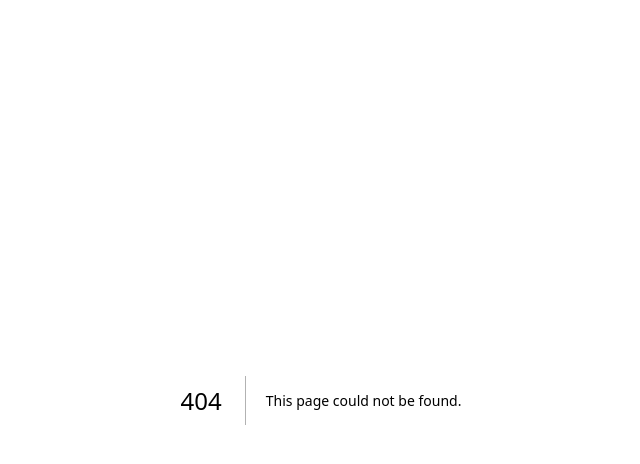
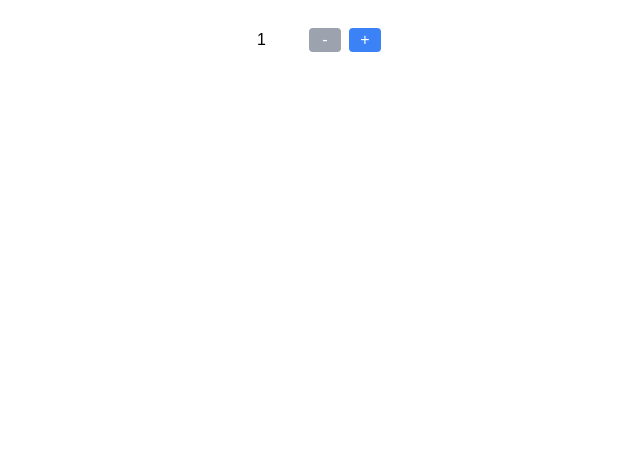
Before and after one commit to michaudrd/cprg306-assignments, a Next.js app: page /week-4 in a window 1280 px wide. Before the commit this address had no page. Shown: the top 464 px of the page, without its empty margins (319-959 px from the left). Built offline with nearby package versions, Linux system fonts and the light colour scheme.

Commit message:
Added week-4 folder, created NewItem component and set states for incrementing/decrementing

```diff
--- a/app/page.js
+++ b/app/page.js
@@ -7,6 +7,7 @@
       <h1 className="text-3xl font-bold mb-3">CPRG 306: Web Development 2 - Assignments</h1>
       <p><Link className={"text-lg hover:underline hover:text-green-500"} href="./week-2/">Week 2 Assignment</Link></p>
       <p><Link className={"text-lg hover:underline hover:text-green-500"} href="./week-3/">Week 3 Assignment</Link></p>
+      <p><Link className={"text-lg hover:underline hover:text-green-500"} href="./week-4/">Week 4 Assignment</Link></p>
     </main>
   );
 }
--- /dev/null
+++ b/app/week-4/new-item.js
@@ -0,0 +1,35 @@
+"use client"
+import { useState } from "react";
+
+export default function NewItem(){
+
+    const [quantity, setQuantity] = useState(1);
+
+    const increment = () => {
+        if (quantity < 20){
+            setQuantity(quantity + 1);
+        }
+    }
+
+    const decrement = () => {
+        if (quantity > 1){
+            setQuantity(quantity - 1);
+        }
+    }
+
+    let buttonStyles = "bg-blue-500 hover:bg-blue-700 rounded text-white w-8 active:bg-blue-700 focus:outline-none focus:ring-2 disabled:bg-gray-400 m-1";
+
+    return(
+        <div className="flex justify-center w-full">
+            <div className="p-2 m-4 bg-white text-white w-36">
+                <div className="flex justify-between">
+                    <p className="text-black mt-1">{quantity}</p>
+                    <div className="flex">
+                        <button onClick={decrement} className={buttonStyles} disabled={quantity === 1}>-</button>
+                        <button onClick={increment} className={buttonStyles} disabled={quantity === 20}>+</button>
+                    </div>
+                </div>
+            </div>
+        </div>
+    );
+}
--- /dev/null
+++ b/app/week-4/page.js
@@ -0,0 +1,9 @@
+import NewItem from "./new-item";
+
+export default function Page(){
+    return(
+        <main>
+            <NewItem />
+        </main>
+    );
+}
```
Also changed, not shown: app/week-5/new-item.js (added), app/week-5/page.js (added).
